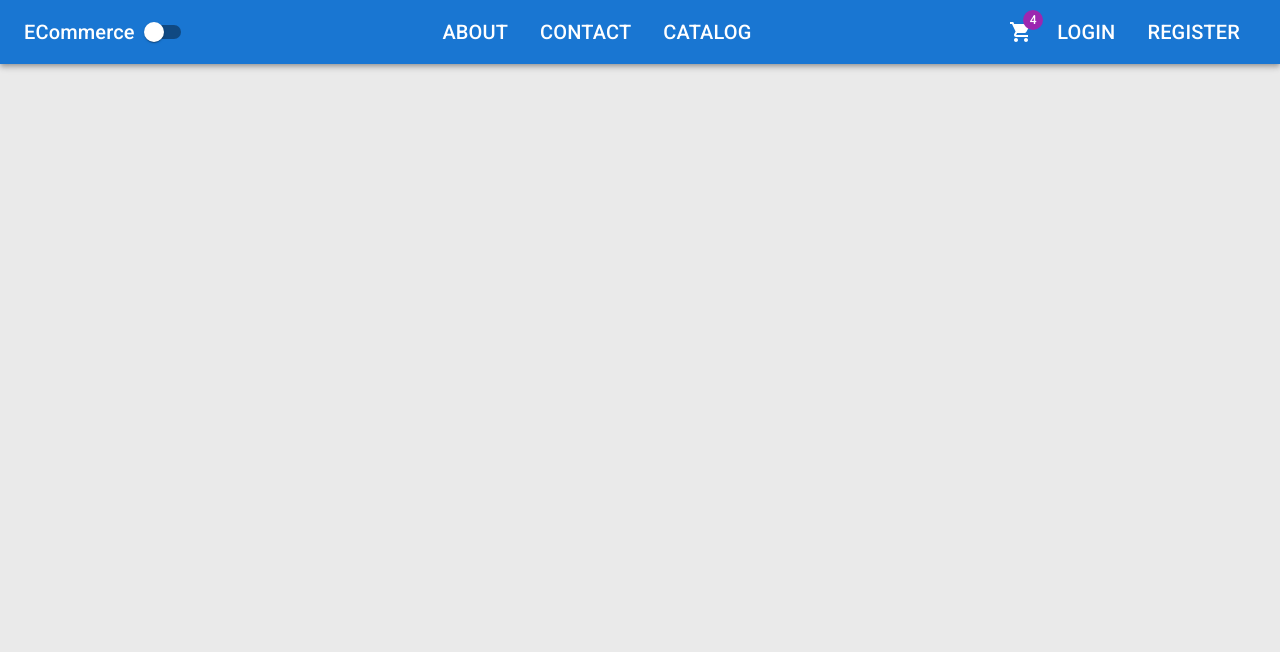
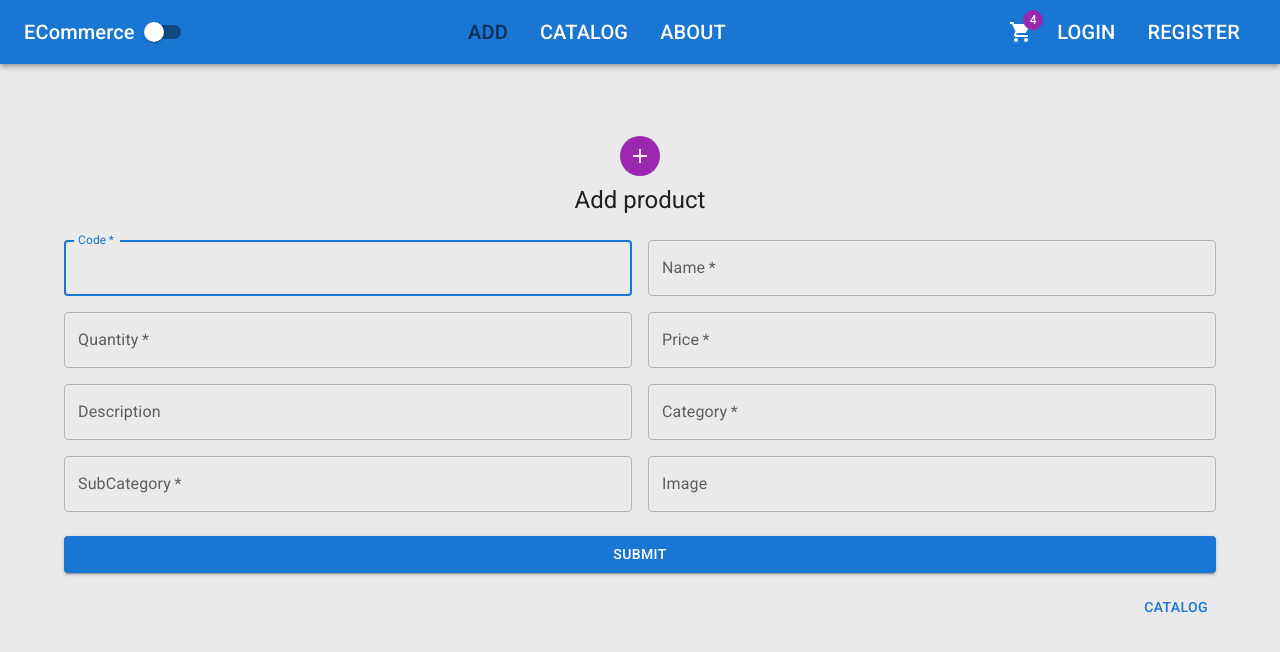
Before and after one commit to abhisheksahai/ECommerce, a React (Create React App) app in the folder Client/: page /add in a window 1280 px wide. Shown: the top 652 px of the page. Built offline with nearby package versions, Linux system fonts and the light colour scheme.

Commit message:
Added UpsertProduct component

```diff
--- a/Client/src/app/layout/App.tsx
+++ b/Client/src/app/layout/App.tsx
@@ -6,11 +6,11 @@ import { ToastContainer } from "react-toastify";
 import { About } from "../../features/about/About";
 import { Catalog } from "../../features/Catalog";
 import { ProductDetails } from "../../features/catalog/ProductDetails";
-import { Contact } from "../../features/contact/Contact";
 import { Home } from "../../features/home/Home";
 import { Header } from "./Header";
 import "react-toastify/dist/ReactToastify.css";
 import NotFound from "../errors/NotFound";
+import UpsertProduct from "../../features/catalog/UpsertProduct";
 
 function App() {
   const [darkMode, setDarkMode] = useState<boolean>(false);
@@ -37,7 +37,7 @@ function App() {
         <Routes>
           <Route path="/" element={<Home />} />
           <Route path="/about" element={<About />} />
-          <Route path="/contact" element={<Contact />} />
+          <Route path="/add" element={<UpsertProduct />} />
           <Route path="/catalog" element={<Catalog />} />
           <Route path="/catalog/:id" element={<ProductDetails />} />
           <Route element={<NotFound />} />
--- a/Client/src/app/layout/Header.tsx
+++ b/Client/src/app/layout/Header.tsx
@@ -18,9 +18,9 @@ interface Props {
 }
 
 const midLinks = [
+  { title: "Add", path: "/add" },
+  { title: "catalog", path: "/catalog" },
   { title: "about", path: "/about" },
-  { title: "contact", path: "/contact" },
-  { title: "catalog", path: "/catalog" },
 ];
 
 const rightLinks = [
--- /dev/null
+++ b/Client/src/features/catalog/UpsertProduct.tsx
@@ -0,0 +1,141 @@
+import * as React from "react";
+import Avatar from "@mui/material/Avatar";
+import Button from "@mui/material/Button";
+import TextField from "@mui/material/TextField";
+import Link from "@mui/material/Link";
+import Grid from "@mui/material/Grid";
+import Box from "@mui/material/Box";
+import AddIcon from "@mui/icons-material/Add";
+import Typography from "@mui/material/Typography";
+
+export default function UpsertProduct() {
+  const handleSubmit = (event: React.FormEvent<HTMLFormElement>) => {
+    event.preventDefault();
+    const data = new FormData(event.currentTarget);
+    console.log({
+      quantity: data.get("quantity"),
+      price: data.get("price"),
+    });
+  };
+
+  return (
+    <Box
+      sx={{
+        marginTop: 8,
+        display: "flex",
+        flexDirection: "column",
+        alignItems: "center",
+      }}
+    >
+      <Avatar sx={{ m: 1, bgcolor: "secondary.main" }}>
+        <AddIcon />
+      </Avatar>
+      <Typography component="h1" variant="h5">
+        Add product
+      </Typography>
+      <Box component="form" noValidate onSubmit={handleSubmit} sx={{ mt: 3 }}>
+        <Grid container spacing={2}>
+          <Grid item xs={12} sm={6}>
+            <TextField
+              autoComplete="code"
+              name="code"
+              required
+              fullWidth
+              id="code"
+              label="Code"
+              autoFocus
+            />
+          </Grid>
+          <Grid item xs={12} sm={6}>
+            <TextField
+              required
+              fullWidth
+              id="name"
+              label="Name"
+              name="name"
+              autoComplete="family-name"
+            />
+          </Grid>
+          <Grid item xs={12} sm={6}>
+            <TextField
+              required
+              fullWidth
+              id="quantity"
+              label="Quantity"
+              name="quantity"
+              autoComplete="quantity"
+            />
+          </Grid>
+          <Grid item xs={12} sm={6}>
+            <TextField
+              required
+              fullWidth
+              name="price"
+              label="Price"
+              type="price"
+              id="price"
+              autoComplete="price"
+            />
+          </Grid>
+          <Grid item xs={12} sm={6}>
+            <TextField
+              fullWidth
+              name="description"
+              label="Description"
+              type="description"
+              id="description"
+              autoComplete="description"
+            />
+          </Grid>
+          <Grid item xs={12} sm={6}>
+            <TextField
+              required
+              fullWidth
+              name="category"
+              label="Category"
+              type="category"
+              id="category"
+              autoComplete="category"
+            />
+          </Grid>
+          <Grid item xs={12} sm={6}>
+            <TextField
+              required
+              fullWidth
+              name="subcategory"
+              label="SubCategory"
+              type="subcategory"
+              id="subcategory"
+              autoComplete="subcategory"
+            />
+          </Grid>
+          <Grid item xs={12} sm={6}>
+            <TextField
+              fullWidth
+              name="pictureurl"
+              label="Image"
+              type="pictureurl"
+              id="pictureurl"
+              autoComplete="pictureurl"
+            />
+          </Grid>
+        </Grid>
+        <Button
+          type="submit"
+          fullWidth
+          variant="contained"
+          sx={{ mt: 3, mb: 2 }}
+        >
+          Submit
+        </Button>
+        <Grid container justifyContent="flex-end">
+          <Grid item>
+            <Button component={Link} href="catalog">
+              Catalog
+            </Button>
+          </Grid>
+        </Grid>
+      </Box>
+    </Box>
+  );
+}
--- a/Client/src/features/contact/Contact.tsx
+++ /dev/null
@@ -1,5 +0,0 @@
-import { Typography } from "@mui/material";
-
-export function Contact() {
-  return <Typography variant="h2">Contact page</Typography>;
-}
```
